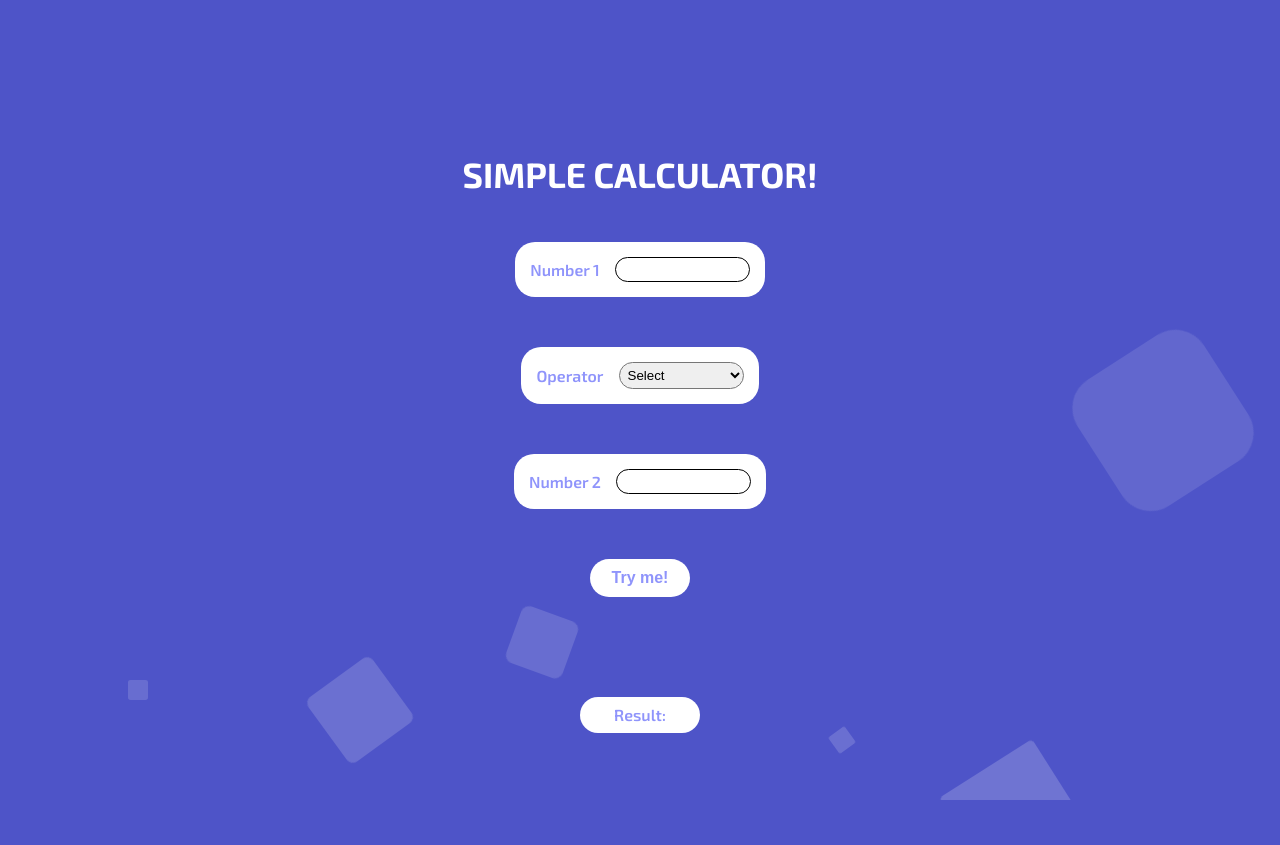
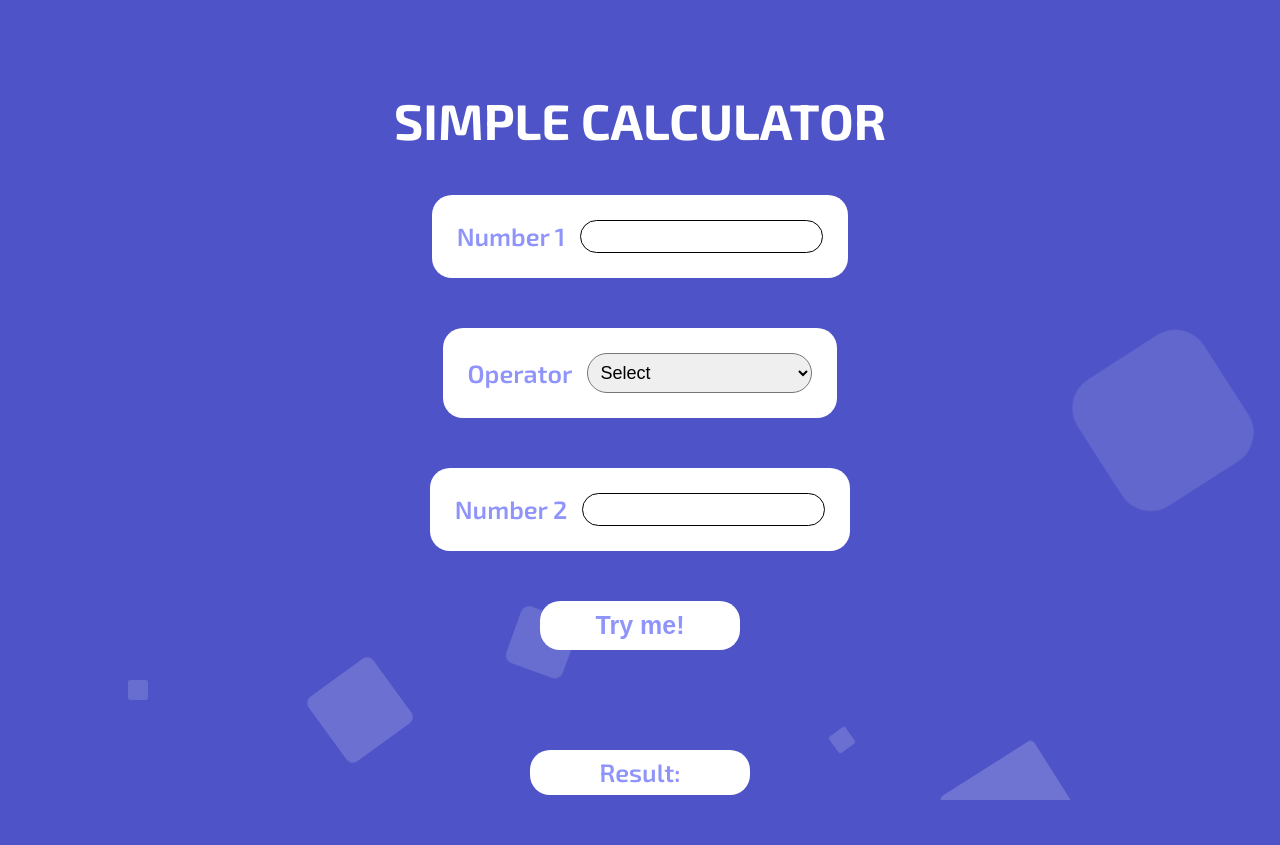
Before and after one commit to marocena26/simple-calculator, a plain HTML site: page index.html in a window 1280 px wide. Before the commit the page ends 800 px from the top, so only its background shows below. Drawn offline with nearby package versions, Linux system fonts and the light colour scheme.

Commit message:
add responsive web

```diff
--- a/index.html
+++ b/index.html
@@ -20,7 +20,7 @@
 
   <body class="body">
     <main class="main">
-      <h1 class="title">Simple calculator!</h1>
+      <h1 class="title">Simple calculator</h1>
       <form class="form">
         <div class="wrap">
           <label for="name" class="form-label">Number 1</label>
--- a/style/main.css
+++ b/style/main.css
@@ -28,6 +28,12 @@
   animation-duration: 2s;
 }
 
+@media all and (min-width: 768px) {
+  .title {
+    font-size: 50px;
+  }
+}
+
 .form {
   display: flex;
   flex-direction: column;
@@ -46,9 +52,21 @@
   border-radius: 20px;
 }
 
+@media all and (min-width: 768px) {
+  .wrap {
+    padding: 25px;
+  }
+}
+
 .form-label {
   font-weight: 600;
   font-size: 16px;
+}
+
+@media all and (min-width: 768px) {
+  .form-label {
+    font-size: 25px;
+  }
 }
 
 .input {
@@ -58,10 +76,26 @@
   border: 1px solid;
 }
 
+@media all and (min-width: 768px) {
+  .input {
+    width: 225px;
+    padding: 8px;
+  }
+}
+
 .select {
   width: 125px;
   padding: 4px;
   border-radius: 20px;
+  font-size: 16px;
+}
+
+@media all and (min-width: 768px) {
+  .select {
+    width: 225px;
+    padding: 8px;
+    font-size: 18px;
+  }
 }
 
 .btn {
@@ -76,6 +110,13 @@
   font-size: 16px;
   border: none;
   color: var(--color-letter);
+}
+
+@media all and (min-width: 768px) {
+  .btn {
+    width: 200px;
+    font-size: 25px;
+  }
 }
 
 .btn:hover {
@@ -97,6 +138,13 @@
   border: none;
   color: var(--color-letter);
   z-index: 100;
+}
+
+@media all and (min-width: 768px) {
+  .result {
+    width: 200px;
+    font-size: 25px;
+  }
 }
 
 /* ANIMATION */
```
